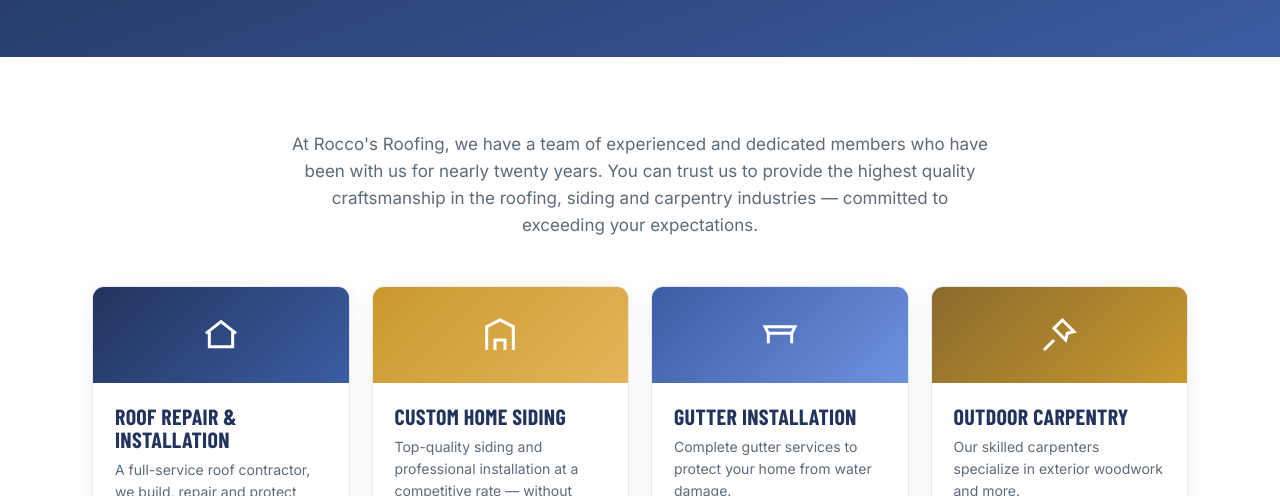
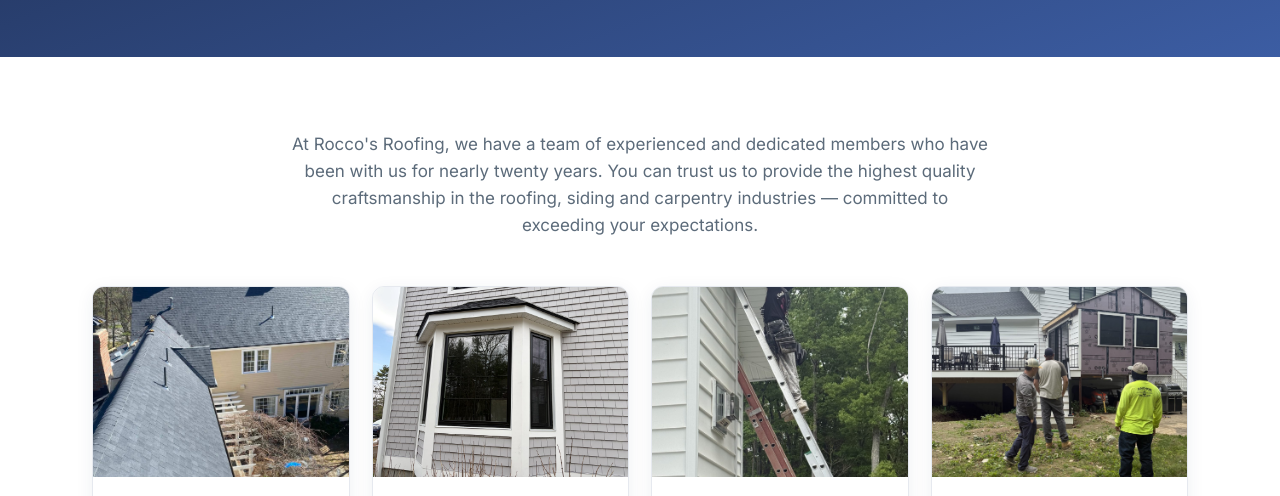
Before and after one commit to Rocco-Bianculli/Rocco-s-Roofing-, a plain HTML site: page services.html in a window 1280 px wide. Shown: the part 270-766 px from the top of the page. Drawn offline with nearby package versions, Linux system fonts and the light colour scheme.

Commit message:
add photos and certificates

```diff
--- a/services.html
+++ b/services.html
@@ -26,10 +26,10 @@
 <section class="pad"><div class="wrap">
   <div class="sec-head"><p>At Rocco's Roofing, we have a team of experienced and dedicated members who have been with us for nearly twenty years. You can trust us to provide the highest quality craftsmanship in the roofing, siding and carpentry industries — committed to exceeding your expectations.</p></div>
   <div class="svc-grid">
-    <div class="svc a"><div class="top"><svg width="40" height="40" viewBox="0 0 24 24" fill="none" stroke="#fff" stroke-width="1.8"><path d="M3 11l9-7 9 7"/><path d="M5 10v9h14v-9"/></svg></div><div class="body"><h3>Roof Repair &amp; Installation</h3><p>A full-service roof contractor, we build, repair and protect your roof. Experienced in all roofing types — EPDM, flat, green, metal, Modified Bitumen, shingle, slate, tar &amp; gravel and tile.</p><ul><li>Roof replacement</li><li>Leaks</li><li>Missing or cracked shingles</li><li>Weather damage</li><li>Structural repairs</li></ul></div></div>
-    <div class="svc b"><div class="top"><svg width="40" height="40" viewBox="0 0 24 24" fill="none" stroke="#fff" stroke-width="1.8"><path d="M4 21V7l8-4 8 4v14"/><path d="M9 21v-6h6v6"/></svg></div><div class="body"><h3>Custom Home Siding</h3><p>Top-quality siding and professional installation at a competitive rate — without compromising on quality.</p><ul><li>Vinyl</li><li>Stone veneer</li><li>Wood</li><li>Composite</li></ul></div></div>
-    <div class="svc c"><div class="top"><svg width="40" height="40" viewBox="0 0 24 24" fill="none" stroke="#fff" stroke-width="1.8"><path d="M3 7h18l-2 4H5z"/><path d="M5 11v6"/><path d="M19 11v6"/></svg></div><div class="body"><h3>Gutter Installation</h3><p>Complete gutter services to protect your home from water damage.</p><ul><li>New gutter installations</li><li>Gutter replacements</li><li>Soffit installations</li><li>Fascia installations</li><li>Gutter guard solutions</li></ul></div></div>
-    <div class="svc d"><div class="top"><svg width="40" height="40" viewBox="0 0 24 24" fill="none" stroke="#fff" stroke-width="1.8"><path d="M14 3l7 7-4 1-1 4-7-7z"/><path d="M9 15l-6 6"/></svg></div><div class="body"><h3>Outdoor Carpentry</h3><p>Our skilled carpenters specialize in exterior woodwork and more.</p><ul><li>Decking</li><li>Fascia &amp; rake repairs</li><li>Window installation &amp; repair</li><li>Door installation &amp; repair</li></ul></div></div>
+    <div class="svc"><div class="photo-top"><img src="images/work-finished-roof.jpg" alt="Completed shingle roof by Rocco's Roofing" loading="lazy"></div><div class="body"><h3>Roof Repair &amp; Installation</h3><p>A full-service roof contractor, we build, repair and protect your roof. Experienced in all roofing types — EPDM, flat, green, metal, Modified Bitumen, shingle, slate, tar &amp; gravel and tile.</p><ul><li>Roof replacement</li><li>Leaks</li><li>Missing or cracked shingles</li><li>Weather damage</li><li>Structural repairs</li></ul></div></div>
+    <div class="svc"><div class="photo-top"><img src="images/work-siding-window.jpg" alt="Custom cedar shake siding around a bay window" loading="lazy"></div><div class="body"><h3>Custom Home Siding</h3><p>Top-quality siding and professional installation at a competitive rate — without compromising on quality.</p><ul><li>Vinyl</li><li>Stone veneer</li><li>Wood</li><li>Composite</li></ul></div></div>
+    <div class="svc"><div class="photo-top"><img src="images/work-soffit.jpg" alt="Soffit, fascia and gutter work by Rocco's Roofing" loading="lazy"></div><div class="body"><h3>Gutter Installation</h3><p>Complete gutter services to protect your home from water damage.</p><ul><li>New gutter installations</li><li>Gutter replacements</li><li>Soffit installations</li><li>Fascia installations</li><li>Gutter guard solutions</li></ul></div></div>
+    <div class="svc"><div class="photo-top"><img src="images/work-addition.jpg" alt="Outdoor carpentry and home addition work" loading="lazy"></div><div class="body"><h3>Outdoor Carpentry</h3><p>Our skilled carpenters specialize in exterior woodwork and more.</p><ul><li>Decking</li><li>Fascia &amp; rake repairs</li><li>Window installation &amp; repair</li><li>Door installation &amp; repair</li></ul></div></div>
   </div>
 </div></section>
 
--- a/style.css
+++ b/style.css
@@ -145,3 +145,8 @@
 .gallery a:hover img{transform:scale(1.07)}
 .gallery .cap{position:absolute;left:0;right:0;bottom:0;padding:24px 12px 10px;color:#fff;font-size:13px;font-weight:600;background:linear-gradient(transparent,rgba(15,23,40,.82));letter-spacing:.3px;z-index:2}
 @media(max-width:520px){.gallery{grid-template-columns:1fr 1fr;gap:8px}}
+
+/* service card photos */
+.svc .photo-top{height:190px;overflow:hidden}
+.svc .photo-top img{width:100%;height:100%;object-fit:cover;display:block;transition:transform .45s ease}
+.svc:hover .photo-top img{transform:scale(1.06)}
```
